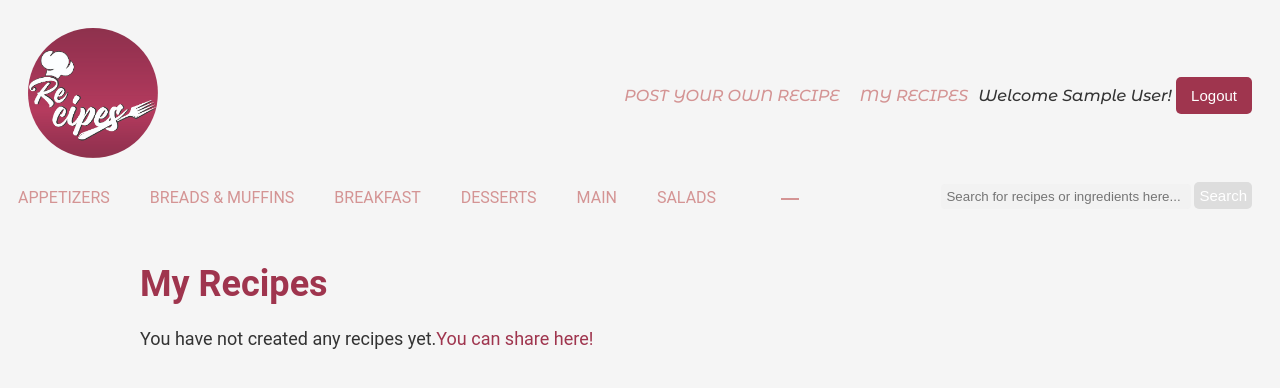
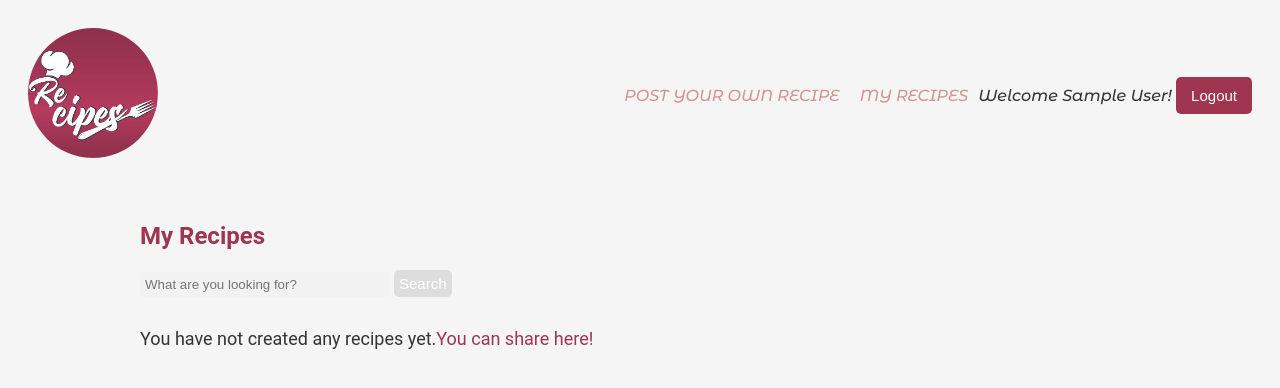
Before and after one commit to RenataKuroda/recipe-flask-app, a Flask app: page /my-recipes in a window 1280 px wide. Shown: the top 388 px of the page. Run offline with Flask 2, Linux system fonts and the light colour scheme; the visitor is signed in with stand-in values (Sample User, id 1); data that the repository does not hold is empty; some libraries are stand-ins or nearby versions.

Commit message:
adding search feature inside my recipes

```diff
--- a/app.py
+++ b/app.py
@@ -6,7 +6,7 @@ from cloudinary import CloudinaryImage
 import cloudinary.uploader
 import os
 
-from models.recipe import get_all_recipes, get_recipe, insert_recipe, delete_recipe, update_recipe, get_user_recipes, get_all_recipes_by_search, get_all_recipes_by_course, get_all_dairy_free_recipes
+from models.recipe import get_all_recipes, get_recipe, insert_recipe, delete_recipe, update_recipe, get_user_recipes, get_all_recipes_by_search, get_all_recipes_by_course, get_all_dairy_free_recipes, get_user_recipes_by_search
 from models.users import get_user_by_email, insert_user
 
 app = Flask(__name__)
@@ -168,6 +168,14 @@ def search_result():
 
     return render_template('search.html', recipes=recipes)
 
+@app.route('/my-recipes-search')
+def my_search_result():
+    user_id = session['user_id']
+    query = request.args.get('query')
+    recipes = get_user_recipes_by_search(session['user_id'], query)
+
+    return render_template('post-search.html', recipes=recipes)
+
 @app.route('/delete-recipe/<id>', methods=['POST'])
 def delete_recipe_item(id):
     delete_recipe(id)
--- a/db.py
+++ b/db.py
@@ -35,15 +35,6 @@ def write(query, params):
     db_cursor.close()
     db_connection.close()
 
-def select_all_recipes_by_user(query, params):
-    conn = psycopg2.connect("dbname=recipeapp")
-    cur = conn.cursor(cursor_factory=RealDictCursor)
-    cur.execute(query, params)
-    results = cur.fetchall()
-    cur.close()
-    conn.close()
-    return results
-
 def select_all_recipes_by_param(query, params):
     conn = psycopg2.connect("dbname=recipeapp")
     cur = conn.cursor(cursor_factory=RealDictCursor)
--- a/models/recipe.py
+++ b/models/recipe.py
@@ -28,7 +28,7 @@ def update_recipe(id, title, description, ingredients, instructions, course, dai
     )
 
 def get_user_recipes(user_id):
-    my_recipes = db.select_all_recipes_by_user('SELECT * FROM recipes WHERE user_id = %s', [user_id])
+    my_recipes = db.select_all_recipes_by_param('SELECT * FROM recipes WHERE user_id = %s', [user_id])
     return my_recipes
 
 def get_all_recipes_by_search(query):
@@ -42,3 +42,7 @@ def get_all_recipes_by_course(course):
 def get_all_dairy_free_recipes():
     dairy_free_recipes = db.select_all("SELECT * from recipes WHERE dairy_free = true")
     return dairy_free_recipes
+
+def get_user_recipes_by_search(user_id, query):
+    my_search_recipes = db.select_all_recipes_by_param('SELECT * FROM recipes WHERE user_id = %s AND (title ILIKE %s OR %s = ANY(ingredients) OR EXISTS(SELECT 1 FROM unnest(ingredients) AS i WHERE i ILIKE %s))', [user_id, f"%{query}%", query, f"%{query}%"])
+    return my_search_recipes
--- a/static/css/styles.css
+++ b/static/css/styles.css
@@ -76,6 +76,9 @@ h1{
     font-weight: bold;
     color: #9F354E;
     margin-bottom: 20px;
+}
+h2{
+    color: #9F354E;
 }
 
 h4{
@@ -209,26 +212,31 @@ input[type="submit"] {
     margin-left: auto;
 }
 
-#main-nav .search-form input[type="text"]{
+#main-nav .search-form input[type="text"],
+.my-search-form input[type="text"]{
     padding: 5px;
     border: none;
     background-color: #f2f2f2;
     width: 250px;
 }
 
-#main-nav .search-form button {
+#main-nav .search-form button,
+.my-search-form button {
     padding: 5px;
     border: none;
     background-color: #f2f2f2;
 }
 
-#main-nav .search-form button {
+#main-nav .search-form button,
+.my-search-form button {
     background-color: #ddd;
     cursor: pointer;
 }
 
 #main-nav .search-form input[type="text"]:focus,
-#main-nav .search-form button:focus {
+#main-nav .search-form button:focus,
+.my-search-form input[type="text"]:focus,
+.my-search-form button:focus {
     outline: none;
 }
 
--- a/templates/my_recipes.html
+++ b/templates/my_recipes.html
@@ -1,13 +1,56 @@
-{% extends "layout.html" %}
+<!DOCTYPE html>
+<html>
+    <head>
+        <meta charset="utf-8">
+        <meta http-equiv="X-UA-Compatible" content="IE=edge">
+        <title>Re-cipes - {% block title%} {% endblock title %}</title>
+        <meta name="description" content="">
+        <meta name="viewport" content="width=device-width, initial-scale=1">
+        <link rel="stylesheet" href="/static/css/styles.css">
+        <link rel="preconnect" href="https://fonts.googleapis.com">
+        <link rel="preconnect" href="https://fonts.gstatic.com" crossorigin>
+        <link href="https://fonts.googleapis.com/css2?family=Montserrat+Alternates:ital,wght@1,500&display=swap" rel="stylesheet">
 
-{% block title %}
-    My Recipes
-{% endblock title %}
+    </head>
+        <header class="logo">
+            <a href="/">
+                <img src="/static/images/logo.jpg" alt="Re-cipes Logo">
+            </a>
 
-{% block main %}
-    <h1>My Recipes</h1>
 
-    {% if user_recipes %}
+        <nav>
+
+            <a href="/new-recipe">Post Your Own Recipe</a>
+            {% if session.get('user_id') %}
+            <a href="/my-recipes">My Recipes</a>
+            {% endif %}
+            {% if not session.get('user_id') %}
+            <a href="/login">Login</a>
+            <a href="/signup">Signup</a></div>
+            {% endif %}
+            {% if session.get('user_id') %}
+            <form action="/logout" method="post">
+                <span>Welcome {{ session['user_name'] }}! </span>
+                <button type="submit">Logout</button>
+            </form>
+            {% endif %}
+
+
+        </nav>
+        </header>
+
+
+        <main>
+        <h2>My Recipes</h2>
+
+        <div class="my-search-form">
+            <form action="/my-recipes-search" method="GET">
+              <input type="text" name="query" placeholder="What are you looking for?">
+              <button type="submit">Search</button>
+            </form>
+          </div>
+        </nav>
+        {% if user_recipes %}
         <ul>
         {% for recipe in user_recipes %}
         <div class="recipe-box">
@@ -26,7 +69,10 @@
         </div>
         {% endfor %}
         </ul>
-    {% else %}
+        {% else %}
         <p>You have not created any recipes yet.<a href="/new-recipe">You can share here!</a></p>
-    {% endif %}
-{% endblock main %}
+        {% endif %}
+        </main>
+        <script src="/static/js/script.js"></script>
+    </body>
+</html>
```
Also changed, not shown: templates/search.html (+3 -24 lines).
